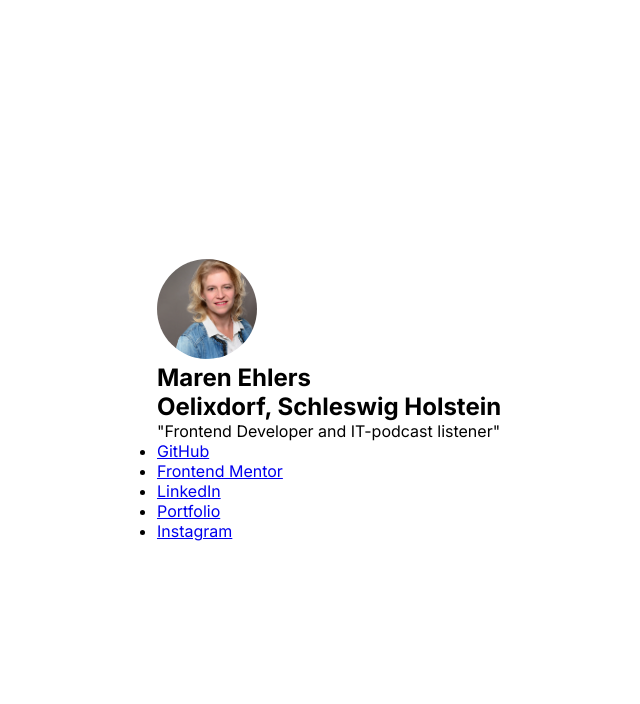
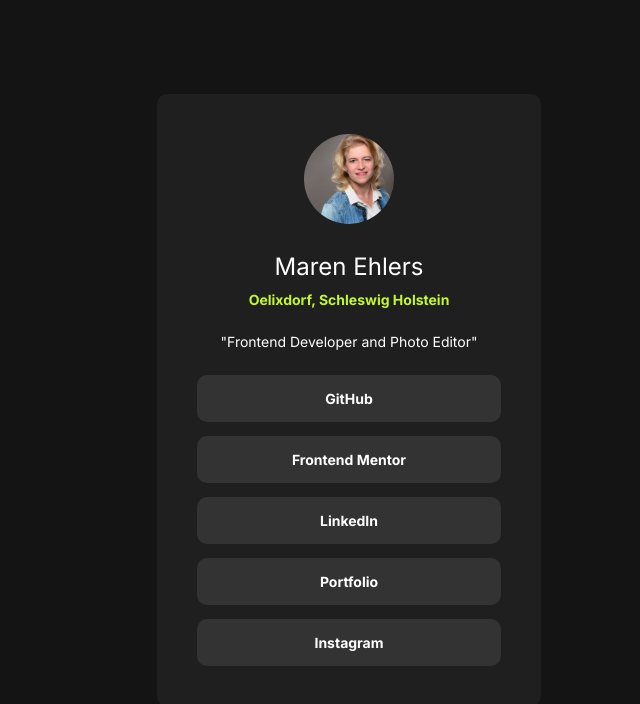
Before and after one commit to MarenOelixtown/social-links-profile, a plain HTML site: page index.html in a window 1280 px wide. Shown: the whole page, without its empty margins (291-931 px from the left). Drawn offline with Linux system fonts and the light colour scheme.

Commit message:
adding css-styling

```diff
--- a/css/styles.css
+++ b/css/styles.css
@@ -5,8 +5,21 @@
   margin: 0;
   padding: 0;
 }
+:root {
+  --color-gray-900: #141414;
+  --color-gray-800: #1f1f1f;
+  --color-gray-700: #333333;
+  --color-primary: #ffffff;
+  --color-secondary: #c5f82a;
+  --font-weight-regular: 400;
+  --font-weight-medium: 600;
+  --font-weight-bold: 700;
+}
+
 body {
   font-family: "Inter", sans-serif;
+  background-color: var(--color-gray-900);
+  color: var(--color-primary);
 }
 main {
   display: flex;
@@ -17,10 +30,53 @@ main {
 section {
   width: max(327px, 80vw);
   max-width: 384px;
+  background-color: var(--color-gray-800);
+  text-align: center;
+  border-radius: 10px;
+  padding: clamp(25px, 4vw, 40px);
 }
 .avatar-img {
-  width: 100px;
-  height: 100px;
+  width: 90px;
+  height: 90px;
   border-radius: 50%;
   object-fit: cover;
 }
+h1 {
+  font-weight: var(--font-weight-regular);
+  margin-top: 24px;
+}
+h2 {
+  font-size: 0.875rem;
+  font-weight: var(--font-weight-bold);
+  color: var(--color-secondary);
+  margin: 10px 0;
+}
+p {
+  font-size: 0.875rem;
+  font-weight: var(--font-weight-regular);
+  margin: 25px 0;
+}
+li {
+  list-style: none;
+}
+a {
+  color: var(--color-primary);
+}
+a:link {
+  background-color: var(--color-gray-700);
+  display: block;
+  text-decoration: none;
+  margin-bottom: 14px;
+  padding: 15px 0;
+  border-radius: 10px;
+  font-size: 0.875rem;
+  font-weight: var(--font-weight-bold);
+}
+a:hover,
+a:active {
+  background-color: var(--color-secondary);
+  color: var(--color-gray-700);
+}
+.last-item:link {
+  margin-bottom: 0;
+}
--- a/index.html
+++ b/index.html
@@ -31,22 +31,37 @@
         />
         <h1>Maren Ehlers</h1>
         <h2>Oelixdorf, Schleswig Holstein</h2>
-        <p>"Frontend Developer and IT-podcast listener"</p>
+        <p>"Frontend Developer and Photo Editor"</p>
         <ul>
-          <li><a href="https://github.com/MarenOelixtown">GitHub</a></li>
           <li>
-            <a href="https://www.frontendmentor.io/profile/MarenOelixtown"
+            <a href="https://github.com/MarenOelixtown" target="_blank"
+              >GitHub</a
+            >
+          </li>
+          <li>
+            <a
+              href="https://www.frontendmentor.io/profile/MarenOelixtown"
+              target="_blank"
               >Frontend Mentor</a
             >
           </li>
           <li>
-            <a href="https://www.linkedin.com/in/maren-ehlers-a262a4122/"
+            <a
+              href="https://www.linkedin.com/in/maren-ehlers-a262a4122/"
+              target="_blank"
               >LinkedIn</a
             >
           </li>
-          <li><a href="https://portfolio-me-cv.vercel.app/">Portfolio</a></li>
           <li>
-            <a href="https://www.instagram.com/maren.oelixtown/">Instagram</a>
+            <a href="" target="_blank">Portfolio</a>
+          </li>
+          <li>
+            <a
+              class="last-item"
+              href="https://www.instagram.com/maren.oelixtown/"
+              target="_blank"
+              >Instagram</a
+            >
           </li>
         </ul>
       </section>
```
